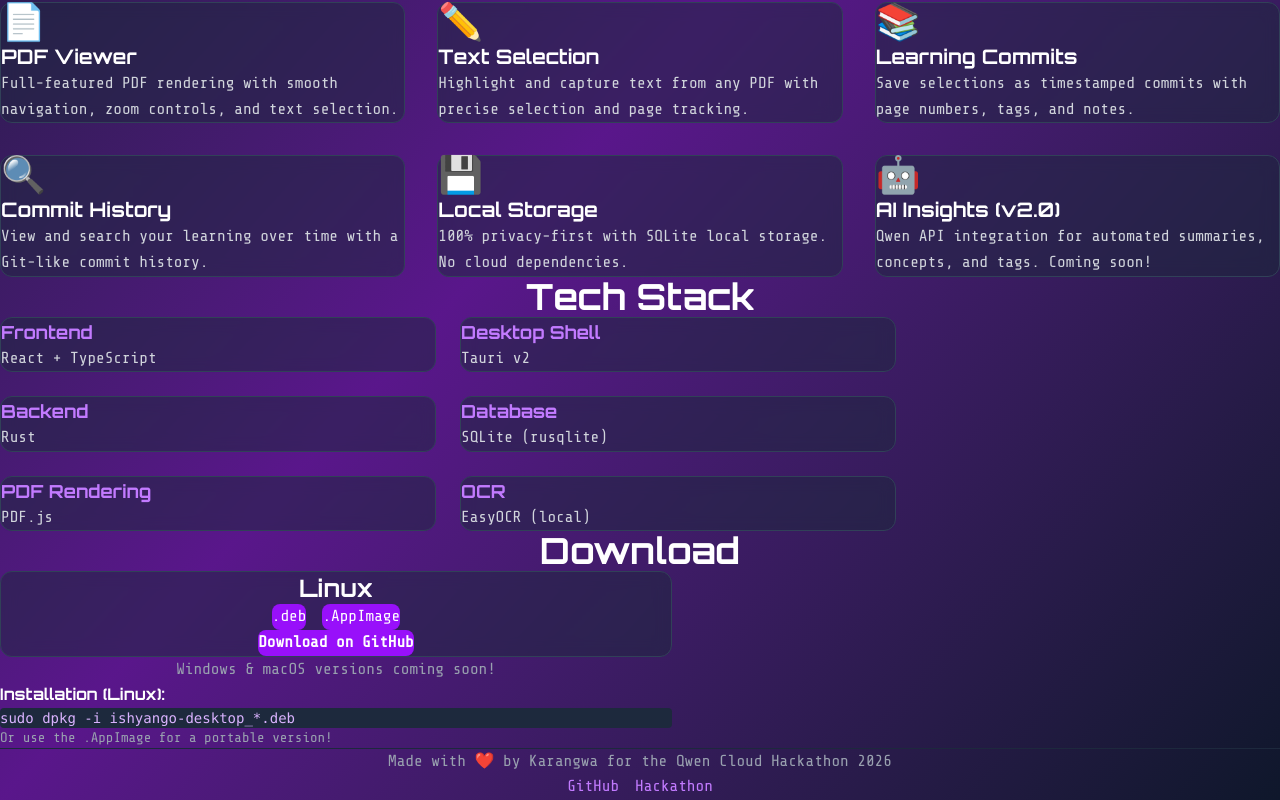
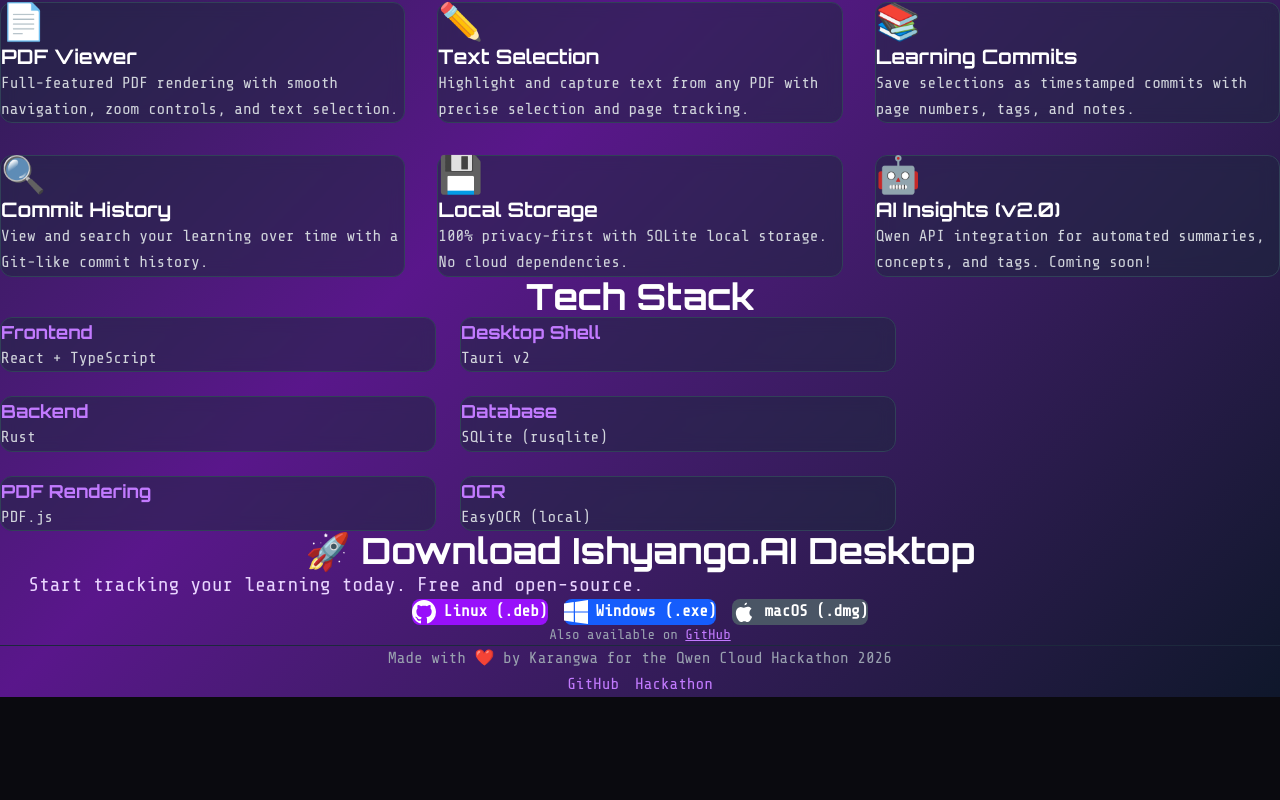
Before and after one commit to Papi84/karangwa-website, a Next.js app: page /ishyango in a window 1280 px wide. Shown: the part 613-1413 px from the top of the page. After the commit the page ends 1310 px from the top, so only its background shows below. Built offline with nearby package versions, Linux system fonts and the light colour scheme.

Commit message:
feat: Add download buttons for Ishyango.AI Desktop
- Linux (.deb), Windows (.exe), macOS (.dmg) download buttons
- Prominent placement on landing page
- Links to GitHub releases
- Makes app accessible to visitors

Part of Phase 1: Fix the basics

```diff
--- a/app/ishyango/page.tsx
+++ b/app/ishyango/page.tsx
@@ -174,41 +174,65 @@ export default function IshyangoPage() {
           </div>
         </div>
       </section>
-
       {/* Download Section */}
       <section className="container mx-auto px-4 py-20">
-        <h2 className="text-4xl font-bold text-white mb-12 text-center">
-          Download
-        </h2>
-        <div className="max-w-2xl mx-auto text-center">
-          <div className="bg-slate-800/50 backdrop-blur-sm p-8 rounded-xl border border-slate-700">
-            <h3 className="text-2xl font-bold text-white mb-4">Linux</h3>
-            <div className="flex gap-4 justify-center mb-6">
-              <span className="bg-purple-600 text-white px-6 py-2 rounded-lg">.deb</span>
-              <span className="bg-purple-600 text-white px-6 py-2 rounded-lg">.AppImage</span>
-            </div>
+        <div className="text-center">
+          <h2 className="text-4xl font-bold text-white mb-4">
+            🚀 Download Ishyango.AI Desktop
+          </h2>
+          <p className="text-xl text-purple-200 mb-8 max-w-2xl mx-auto">
+            Start tracking your learning today. Free and open-source.
+          </p>
+
+          <div className="flex flex-wrap gap-4 justify-center">
             <a
               href="https://github.com/Papi84/ishyango-desktop/releases"
               target="_blank"
               rel="noopener noreferrer"
-              className="inline-block bg-purple-600 hover:bg-purple-700 text-white px-8 py-4 rounded-lg font-semibold transition"
+              className="bg-purple-600 hover:bg-purple-700 text-white px-8 py-4 rounded-lg font-semibold transition flex items-center gap-2"
             >
-              Download on GitHub
+              <svg className="w-6 h-6" fill="currentColor" viewBox="0 0 24 24">
+                <path d="M12 0C5.37 0 0 5.37 0 12c0 5.31 3.435 9.795 8.205 11.385.6.105.825-.255.825-.57 0-.285-.015-1.23-.015-2.235-3.015.555-3.795-.735-4.035-1.41-.135-.345-.72-1.41-1.23-1.695-.42-.225-1.02-.78-.015-.795.945-.015 1.62.87 1.845 1.23 1.08 1.815 2.805 1.305 3.495.99.105-.78.42-1.305.765-1.605-2.67-.3-5.46-1.335-5.46-5.925 0-1.305.465-2.385 1.23-3.225-.12-.3-.54-1.53.12-3.18 0 0 1.005-.315 3.3 1.23.96-.27 1.98-.405 3-.405s2.04.135 3 .405c2.295-1.56 3.3-1.23 3.3-1.23.66 1.65.24 2.88.12 3.18.765.84 1.23 1.905 1.23 3.225 0 4.605-2.805 5.625-5.475 5.925.435.375.81 1.095.81 2.22 0 1.605-.015 2.895-.015 3.3 0 .315.225.69.825.57A12.02 12.02 0 0024 12c0-6.63-5.37-12-12-12z" />
+              </svg>
+              Linux (.deb)
+            </a>
+
+            <a
+              href="https://github.com/Papi84/ishyango-desktop/releases"
+              target="_blank"
+              rel="noopener noreferrer"
+              className="bg-blue-600 hover:bg-blue-700 text-white px-8 py-4 rounded-lg font-semibold transition flex items-center gap-2"
+            >
+              <svg className="w-6 h-6" fill="currentColor" viewBox="0 0 24 24">
+                <path d="M0 3.449L9.75 2.1v9.451H0m10.949-9.602L24 0v11.4h-13.05M0 12.6h9.75v9.451L0 20.55M10.949 12.6H24V24l-12.9-1.801" />
+              </svg>
+              Windows (.exe)
+            </a>
+
+            <a
+              href="https://github.com/Papi84/ishyango-desktop/releases"
+              target="_blank"
+              rel="noopener noreferrer"
+              className="bg-gray-600 hover:bg-gray-700 text-white px-8 py-4 rounded-lg font-semibold transition flex items-center gap-2"
+            >
+              <svg className="w-6 h-6" fill="currentColor" viewBox="0 0 24 24">
+                <path d="M18.71 19.5c-.83 1.24-1.71 2.45-3.05 2.47-1.34.03-1.77-.79-3.29-.79-1.53 0-2 .77-3.27.82-1.31.05-2.3-1.32-3.14-2.53C4.25 17 2.94 12.45 4.7 9.39c.87-1.52 2.43-2.48 4.12-2.51 1.28-.02 2.5.87 3.29.87.78 0 2.26-1.07 3.81-.91.65.03 2.47.26 3.64 1.98-.09.06-2.17 1.28-2.15 3.81.03 3.02 2.65 4.03 2.68 4.04-.03.07-.42 1.44-1.38 2.83M13 3.5c.73-.83 1.94-.8 1.94-.8s.16 1.06-.59 1.91c-.69.79-1.82.7-1.82.7s-.1-1.02.47-1.81" />
+              </svg>
+              macOS (.dmg)
             </a>
           </div>
-          <div className="mt-8 text-gray-400">
-            <p>Windows &amp; macOS versions coming soon!</p>
-            <div className="mt-6 text-left">
-  <h4 className="font-bold mb-2 text-white">Installation (Linux):</h4>
-  <code className="block bg-slate-800 px-4 py-2 rounded text-sm text-purple-300">
-    sudo dpkg -i ishyango-desktop_*.deb
-  </code>
-  <p className="mt-2 text-sm">
-    Or use the .AppImage for a portable version!
-  </p>
-</div>
 
-          </div>
+          <p className="text-sm text-gray-400 mt-4">
+            Also available on{' '}
+            <a
+              href="https://github.com/Papi84/ishyango-desktop"
+              target="_blank"
+              rel="noopener noreferrer"
+              className="text-purple-400 hover:text-purple-300 underline"
+            >
+              GitHub
+            </a>
+          </p>
         </div>
       </section>
 
```
